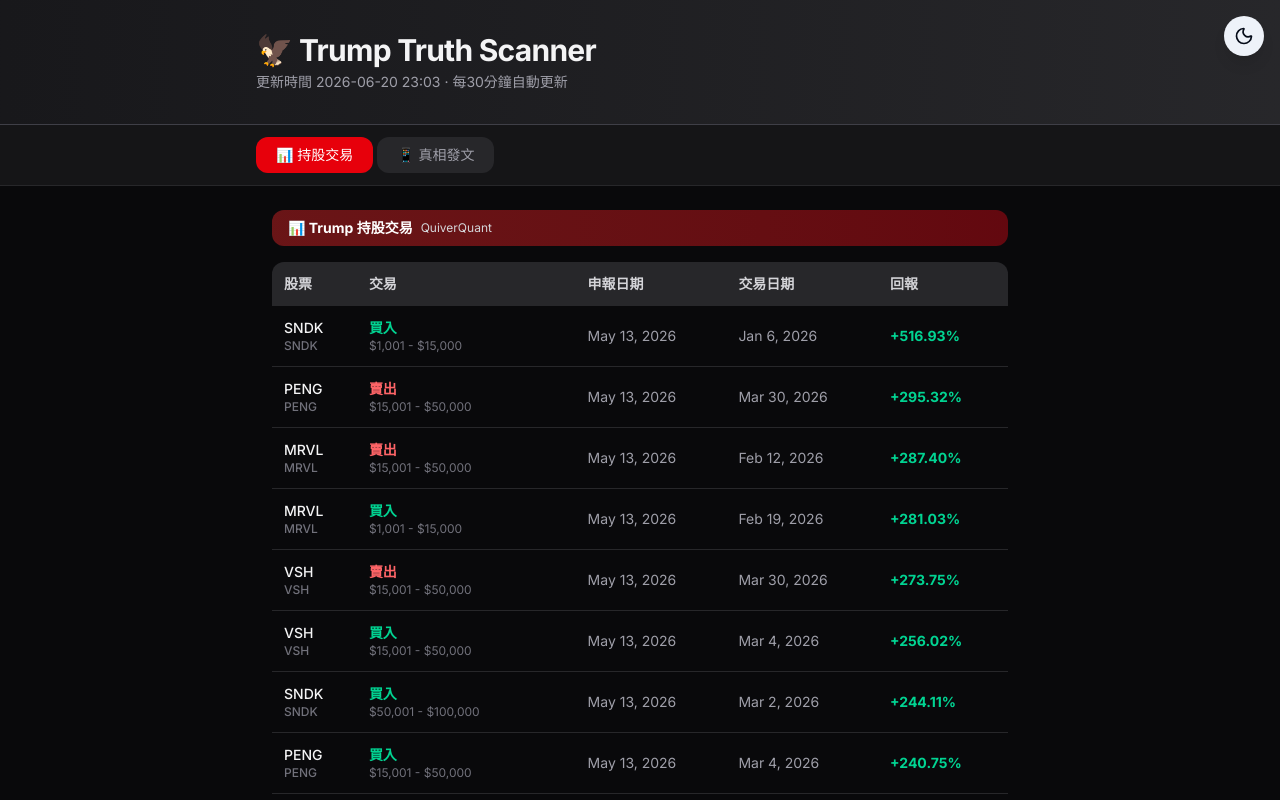
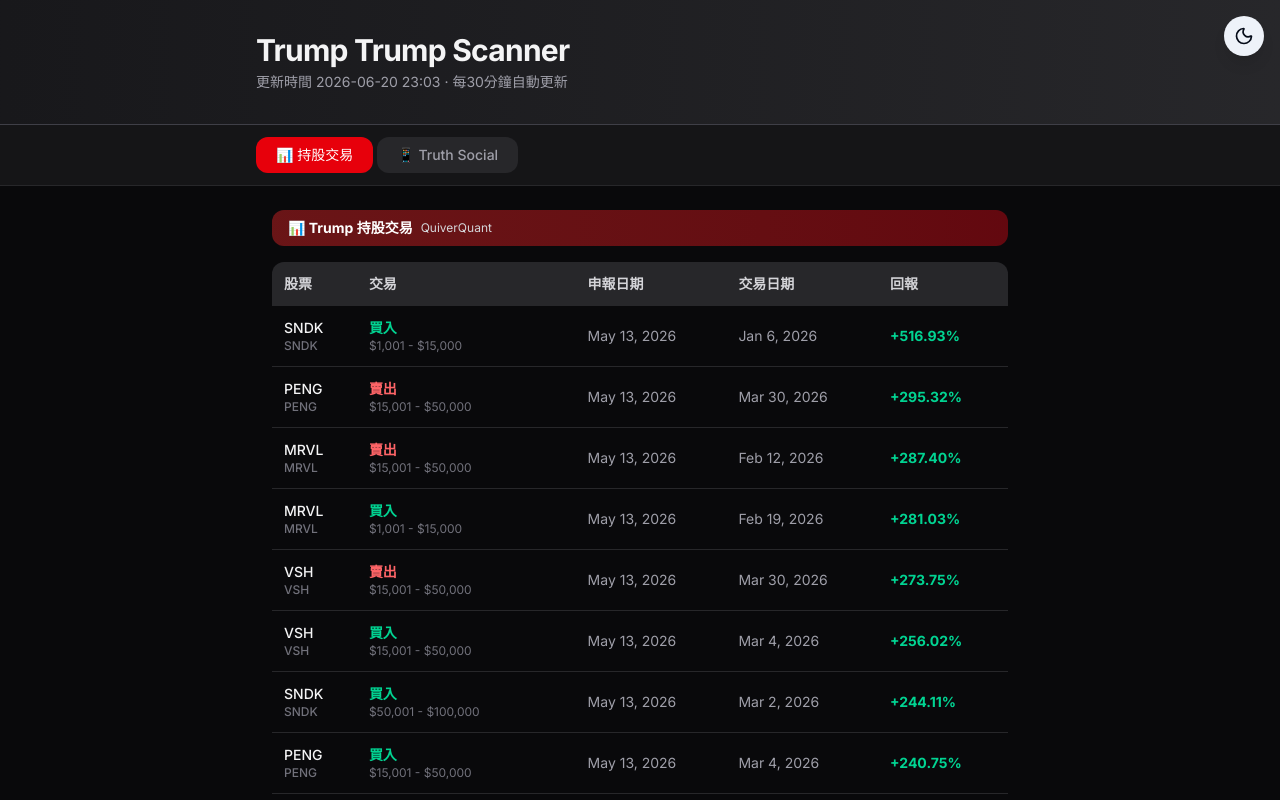
Before and after one commit to extraier/flight-deals-app, a Next.js app: page /trump in a window 1280 px wide. Shown: the top 800 px of the page. Built offline with nearby package versions, Linux system fonts and the light colour scheme.

Commit message:
fix: rename header and tab to Truth Social

```diff
--- a/src/app/trump/page.tsx
+++ b/src/app/trump/page.tsx
@@ -267,7 +267,7 @@
       {/* Header */}
       <div className="bg-gradient-to-r from-zinc-900 to-zinc-800 border-b border-zinc-700 px-6 py-8">
         <div className="max-w-3xl mx-auto">
-          <h1 className="text-3xl font-bold tracking-tight mb-1">🦅 Trump Truth Scanner</h1>
+          <h1 className="text-3xl font-bold tracking-tight mb-1">Trump Trump Scanner</h1>
           <p className="text-zinc-400 text-sm">
             更新時間 {updated} · 每30分鐘自動更新
           </p>
@@ -295,7 +295,7 @@
                 : 'bg-zinc-800 text-zinc-400 hover:text-white hover:bg-zinc-700'
             }`}
           >
-            📱 真相發文
+            📱 Truth Social
           </button>
         </div>
       </div>
```
